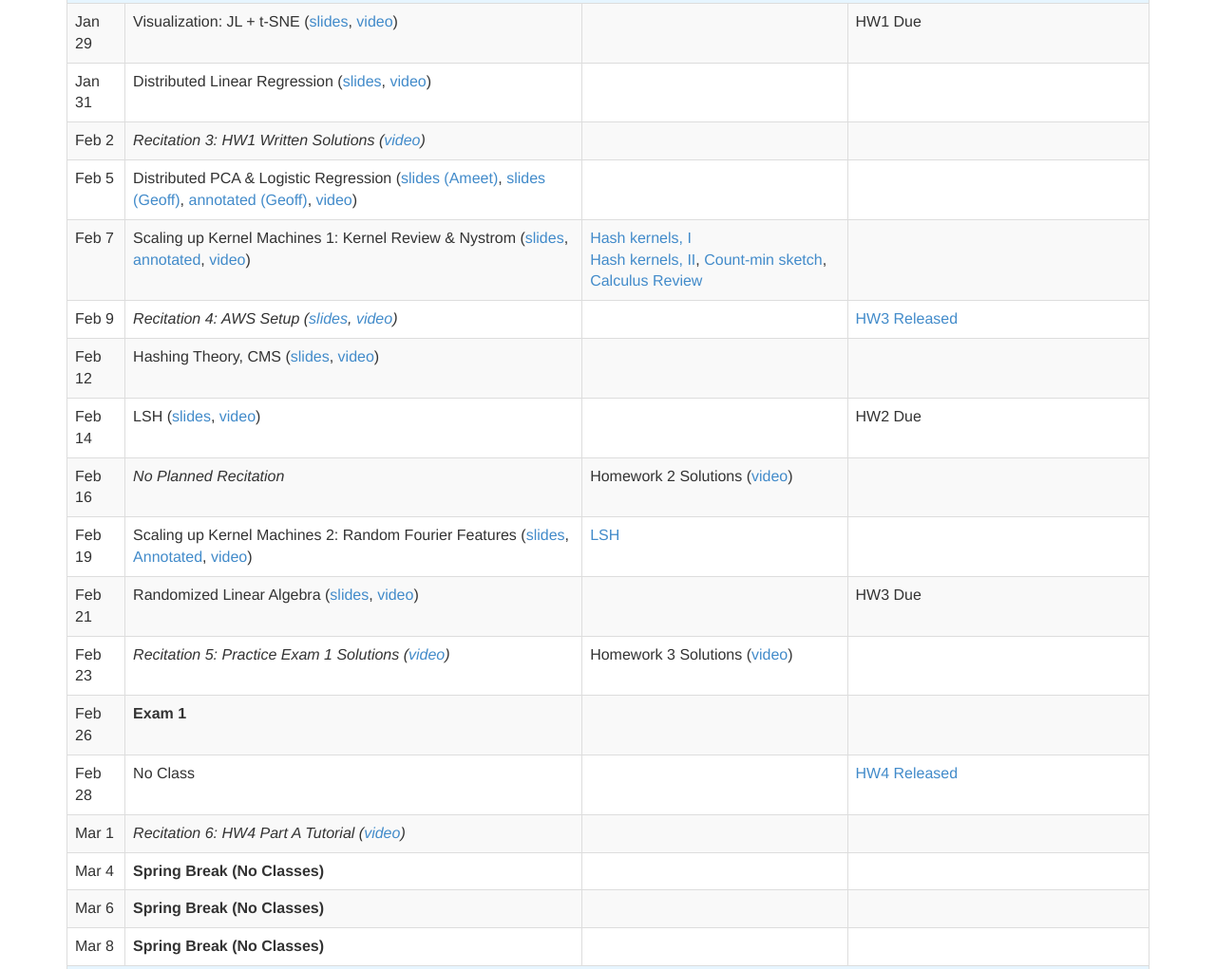
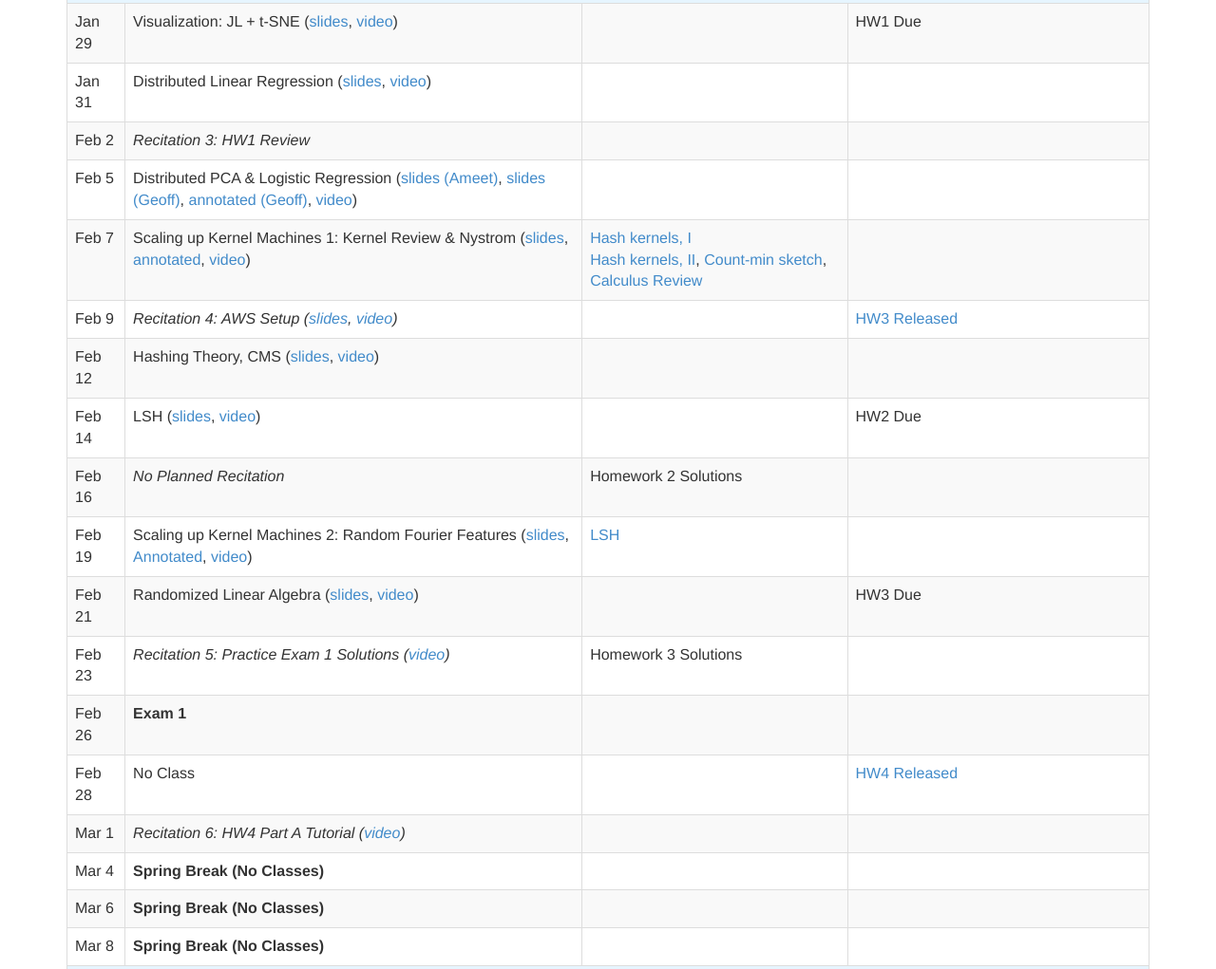
Before and after one commit to 10605/10605.github.io, a plain HTML site: page index.html in a window 1280 px wide. Shown: the part 3547-4568 px from the top of the page at 95% size. Drawn offline with nearby package versions, Linux system fonts and the light colour scheme; a script that the page names is missing.

Commit message:
removed some of the links

```diff
--- a/index.html
+++ b/index.html
@@ -300,7 +300,7 @@
 		    <tr>
                         <td>Feb 2</td>
                         <td>
-                        <i>Recitation 3: HW1 Written Solutions (<a href="https://scs.hosted.panopto.com/Panopto/Pages/Viewer.aspx?id=2f1534be-4e08-46df-86b2-b07e0103ad6d" target="_blank">video</a>) </i>
+                        <i>Recitation 3: HW1 Review </i><!--(<a href="https://scs.hosted.panopto.com/Panopto/Pages/Viewer.aspx?id=2f1534be-4e08-46df-86b2-b07e0103ad6d" target="_blank">video</a>) </i>-->
 			</td>
                         <td></td>
                         <td></td>
@@ -350,7 +350,7 @@
                         <td>
                         <i>No Planned Recitation  </i>
 			</td>
-                        <td>Homework 2 Solutions (<a href="https://scs.hosted.panopto.com/Panopto/Pages/Viewer.aspx?id=dfc65170-4ec3-4ed9-b500-b08e00fb9d1d" target="_blank">video</a>)</td>
+                        <td>Homework 2 Solutions <!--(<a href="https://scs.hosted.panopto.com/Panopto/Pages/Viewer.aspx?id=dfc65170-4ec3-4ed9-b500-b08e00fb9d1d" target="_blank">video</a>)--></td>
                         <td></td>
                     </tr>
                     <tr>
@@ -373,7 +373,7 @@
                         <td>
                         <i>Recitation 5: Practice Exam 1 Solutions (<a href="https://scs.hosted.panopto.com/Panopto/Pages/Viewer.aspx?id=bc5eaada-f7e0-4e3a-932d-b09301161507" target="_blank">video</a>)</i>
 			                  </td>
-                        <td>Homework 3 Solutions (<a href="https://scs.hosted.panopto.com/Panopto/Pages/Viewer.aspx?id=9586bd99-b2e2-4b9a-b571-b094010a8ca2" target="_blank">video</a>)</td>
+                        <td>Homework 3 Solutions <!-- (<a href="https://scs.hosted.panopto.com/Panopto/Pages/Viewer.aspx?id=9586bd99-b2e2-4b9a-b571-b094010a8ca2" target="_blank">video</a>)--></td>
                         <td></td>
                     </tr>
 
@@ -489,7 +489,7 @@
 	     	    <tr>
                         <td>Mar 29</td>
                         <td>
-			<i>Recitation 9: Homework 4 Solutions (<a href="https://scs.hosted.panopto.com/Panopto/Pages/Viewer.aspx?id=351a6c41-9c66-459b-ad51-b0b6011a51c6" target="_blank">video</a>) </i>
+			<i>Recitation 9: Homework 4 Solutions</i> <!--(<a href="https://scs.hosted.panopto.com/Panopto/Pages/Viewer.aspx?id=351a6c41-9c66-459b-ad51-b0b6011a51c6" target="_blank">video</a>) </i>-->
                         </td>
 		        <td></td>
                         <td>Mini Project Survey Due</td>
@@ -516,7 +516,7 @@
 	            <tr>
                         <td>Apr 5</td>
                         <td>
-			<i>Recitation 10: Homework 5 Solutions (<a href="https://scs.hosted.panopto.com/Panopto/Pages/Viewer.aspx?id=a43e5fd7-9069-4151-a190-b0be015ace34" target="_blank">slides</a>, <a href="" target="_blank">video</a>) </i>
+			<i>Recitation 10: Homework 5 Solutions</i> <!-- (<a href="https://scs.hosted.panopto.com/Panopto/Pages/Viewer.aspx?id=a43e5fd7-9069-4151-a190-b0be015ace34" target="_blank">slides</a>, <a href="" target="_blank">video</a>) </i>-->
                         </td>
 		        <td></td>
                         <td></td>
```
